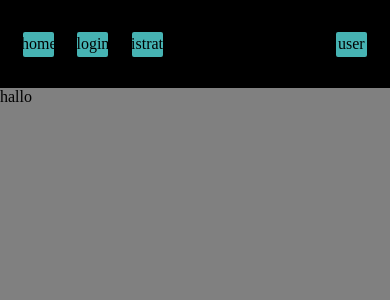
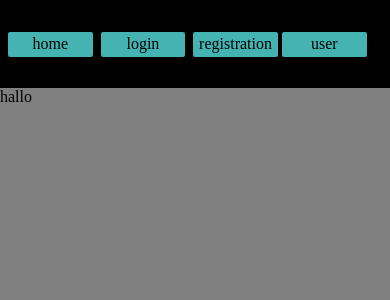
Before and after one commit to floatingbug/todoapp, a Vue app in the folder vue_app/: page / in a window 390 px wide. Shown: the top 300 px of the page. Built offline with nearby package versions, Linux system fonts and the light colour scheme.

Commit message:
new from tower

```diff
--- a/vue_app/src/assets/main.css
+++ b/vue_app/src/assets/main.css
@@ -6,7 +6,8 @@
 .button{
 	margin-left: 5%;
 	height: 30%;
-	width: 8%;
+	min-width: 80px;
+	width: 100px;
 	text-align: center;
 	text-decoration: none;
 	border: 2px solid black;
@@ -87,8 +88,11 @@ h1 {
 	}
 }
 
-@media(max-width: 460px){
+@media(max-width: 450px){
 	label{
 		flex-basis: 180px;
 	}
+	.button{
+		margin-left: 1%;
+	}
 }
```
